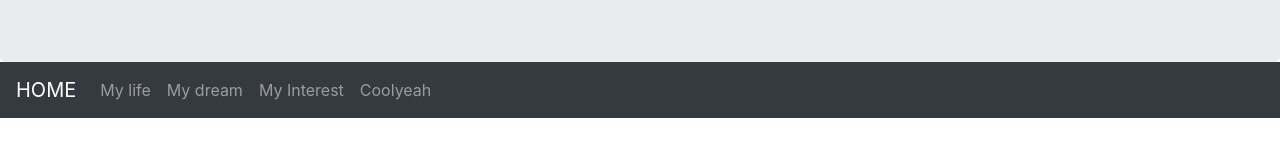
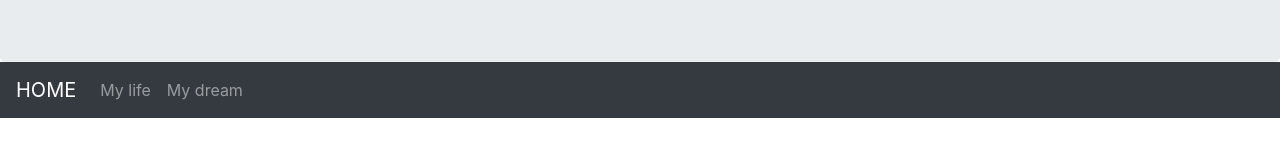
Before and after one commit to Putrirahmaf/TugasPWeb-C, a plain HTML site: page Tugas 3/tugas 3.html in a window 1280 px wide. Shown: the part 162-313 px from the top of the page. Drawn offline with nearby package versions, Linux system fonts and the light colour scheme; files whose address does not match are found by name.

Commit message:
Update tugas 3.html

```diff
--- a/Tugas 3/tugas 3.html
+++ b/Tugas 3/tugas 3.html
@@ -34,12 +34,6 @@
       </li>
       <li class="nav-item">
         <a class="nav-link" href="C:\Users\ACER\Documents\GitHub\TugasPWeb-C\Tugas 3\All About Me_2. About My Dream Book.html">My dream </a>
-      </li>
-      <li class="nav-item">
-        <a class="nav-link" href="#">My Interest</a>
-      </li>
-      <li class="nav-item">
-        <a class="nav-link" href="#">Coolyeah</a>
       </li>
     </ul>
   </div>
```
